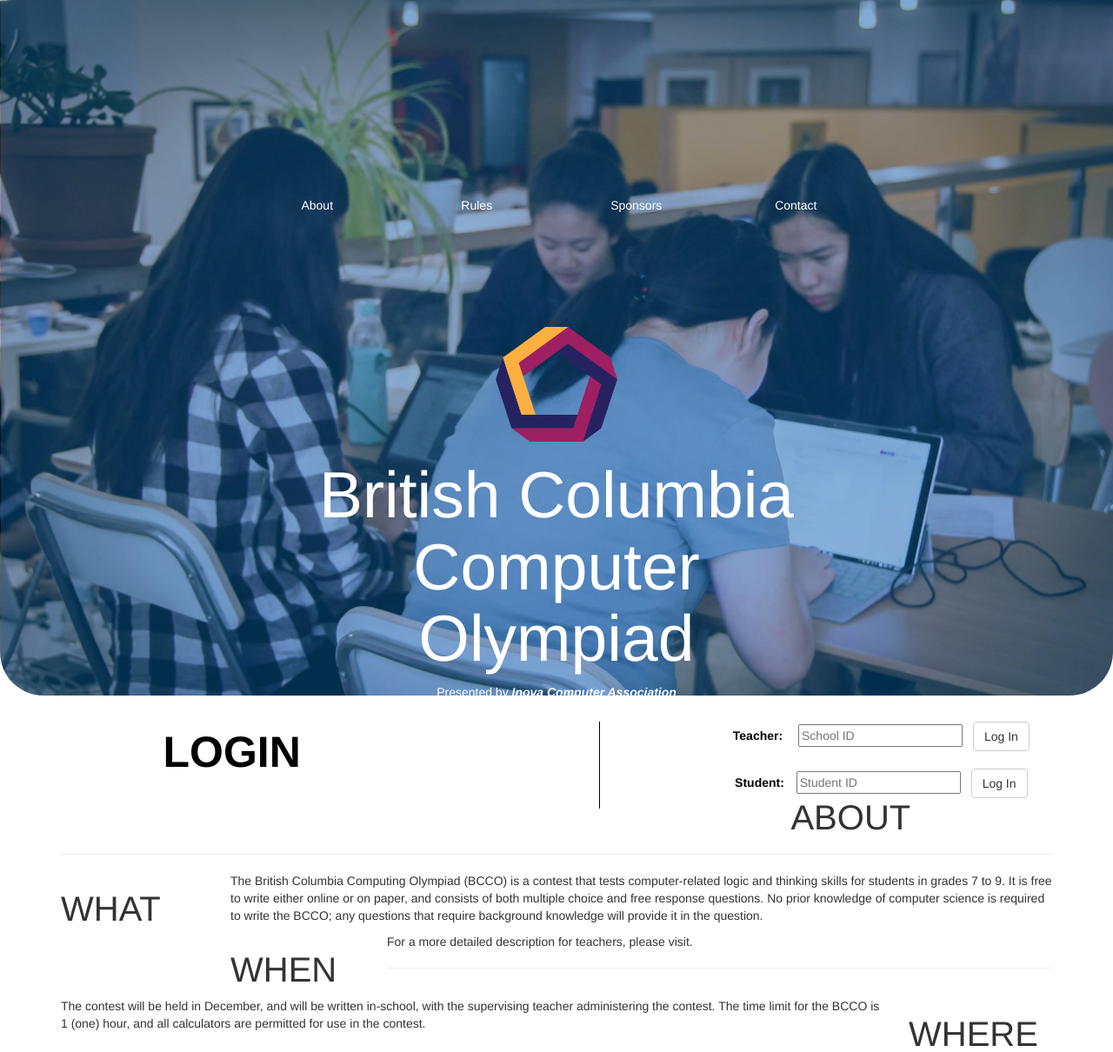
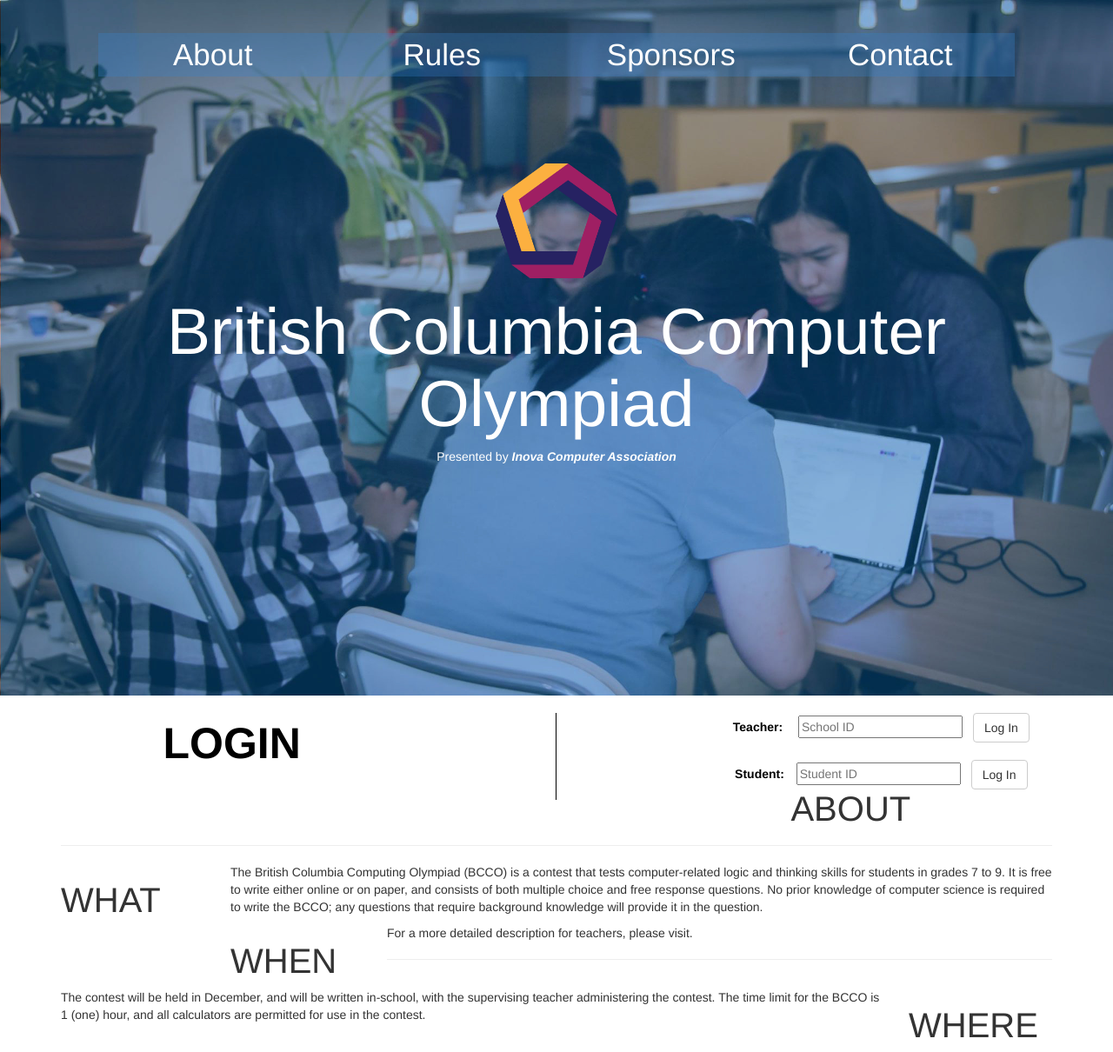
Before and after one commit to naijwu/bcco, a PHP site: page / in a window 1280 px wide. Shown: the top 1210 px of the page at 87% size. Run offline with PHP 8.4, Linux system fonts and the light colour scheme.

Commit message:
Updated style

```diff
--- a/Website/css/style.css
+++ b/Website/css/style.css
@@ -13,22 +13,30 @@
 
 /* Home Page */
 #hero {
-  background: url(../img/hero.jpg);
+  background: url(../img/hero.jpg) no-repeat;
   background-size: 100%;
-  padding: 200px;
-  border-bottom-left-radius: 50px;
-  border-bottom-right-radius: 50px;
-
   color: white;
   text-align: center;
-
+  height:100vh;
+  background-size: cover;
+  background-attachment: fixed;
   /* Prevent anything on the site from being pressed against the bottom
   of the hero image. */
   margin-bottom: 20px;
 }
 
+.tab div {
+   background-color: rgba(54, 129, 204, 0.3);
+   color: white;
+   font-size: 35px;
+   cursor: pointer;
+}
+
+.tab div:hover {
+   background-color: rgba(54, 129, 204, 0.8);
+}
+
 #login {
-  padding-top: 10px ;
   text-align: center;
   color: black;
 }
@@ -47,23 +55,11 @@
   color: white;
 }
 
-.btn-login {
-  margin-top: 16px;
-  cursor: pointer;
-}
-
-.home-menu {
-  margin-top: 16px;
-  cursor: pointer;
-}
-
 @media screen and (min-width: 768px) {
   .vertical-line {
     height: 180px;
     width: 1px;
     background-color: black;
-    margin-left: 100px;
-    margin-bottom: 30px;
   }
 }
 
@@ -111,7 +107,6 @@
   text-align: center;
 }
 
-
 td, th{
   border: 1px solid #f5f5f5;
   padding: 10px;
@@ -120,11 +115,6 @@
   text-align: center;
   font-size: 25px;
   font-weight: 400
-}
-
-/* Contact Form */
-.error {
-  border: 2px solid red;
 }
 
 /* Contest CSS */
```
